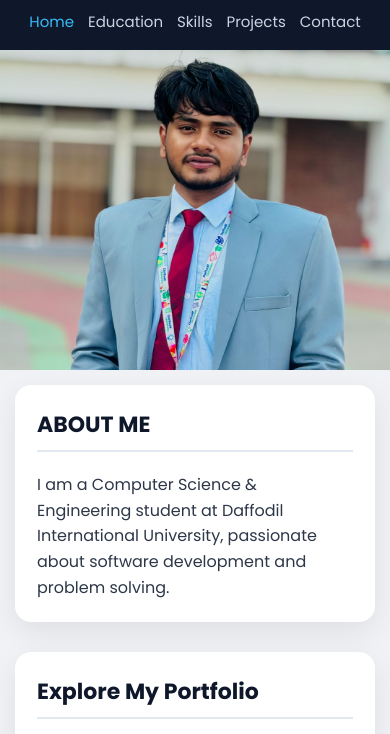
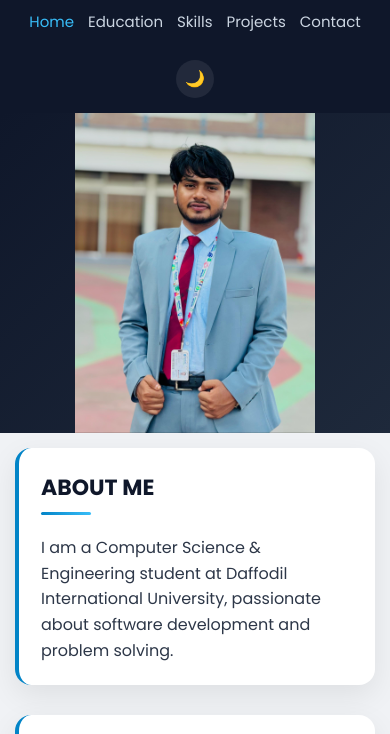
Before and after one commit to rayhan56CSE/Rayhan-hasan, a plain HTML site: page index.html in a window 390 px wide. Shown: the part 56-790 px from the top of the page. Drawn offline with Linux system fonts and the light colour scheme.

Commit message:
Add files via upload

```diff
--- a/index.html
+++ b/index.html
@@ -1,6 +1,11 @@
 <!DOCTYPE html>
 <html lang="en">
 <head>
+    <script>
+        if (localStorage.getItem('theme') === 'dark') {
+            document.documentElement.setAttribute('data-theme', 'dark');
+        }
+    </script>
     <meta charset="UTF-8">
     <meta name="viewport" content="width=device-width, initial-scale=1.0">
     <title>Rayhan Hasan | Portfolio</title>
@@ -17,6 +22,7 @@
 
     <nav class="navbar">
         <div class="logo"><a href="index.html">Rayhan Hasan</a></div>
+        <div class="navbar-right">
             <ul class="nav-links">
                 <li><a href="index.html" class="active">Home</a></li>
                 <li><a href="education.html">Education</a></li>
@@ -24,6 +30,8 @@
                 <li><a href="projects.html">Projects</a></li>
                 <li><a href="contact.html">Contact</a></li>
             </ul>
+            <button id="theme-toggle" class="theme-toggle" onclick="toggleTheme()" aria-label="Toggle dark mode">🌙</button>
+        </div>
     </nav>
 
     <div class="hero-banner">
@@ -74,5 +82,6 @@
         <p>Rayhan Hasan | Department of CSE</p>
     </footer>
 
+    <script src="theme.js"></script>
 </body>
 </html>
--- a/style.css
+++ b/style.css
@@ -7,10 +7,37 @@
     font-family: 'Poppins', sans-serif;
 }
 
+:root {
+    --bg: #f0f2f5;
+    --text: #2d3748;
+    --card-bg: #ffffff;
+    --border-muted: #e2e8f0;
+    --heading-color: #0f172a;
+    --nav-card-bg: #f8fafc;
+    --muted-text: #64748b;
+    --skill-bg: #e0f2fe;
+    --skill-text: #0369a1;
+    --project-bg: #f8fafc;
+}
+
+[data-theme="dark"] {
+    --bg: #0b1120;
+    --text: #cbd5e1;
+    --card-bg: #1e293b;
+    --border-muted: #334155;
+    --heading-color: #f1f5f9;
+    --nav-card-bg: #16213a;
+    --muted-text: #94a3b8;
+    --skill-bg: #0c4a6e;
+    --skill-text: #7dd3fc;
+    --project-bg: #16213a;
+}
+
 body {
-    background-color: #f0f2f5;
-    color: #2d3748;
+    background-color: var(--bg);
+    color: var(--text);
     line-height: 1.6;
+    transition: background-color 0.3s ease, color 0.3s ease;
 }
 
 .navbar {
@@ -31,6 +58,12 @@ body {
     text-decoration: none;
 }
 
+.navbar-right {
+    display: flex;
+    align-items: center;
+    gap: 25px;
+}
+
 .nav-links {
     list-style: none;
     display: flex;
@@ -49,22 +82,44 @@ body {
     color: #38bdf8;
 }
 
+.theme-toggle {
+    background: rgba(255, 255, 255, 0.08);
+    border: none;
+    color: #ffffff;
+    width: 38px;
+    height: 38px;
+    border-radius: 50%;
+    cursor: pointer;
+    font-size: 16px;
+    display: flex;
+    align-items: center;
+    justify-content: center;
+    transition: background 0.3s ease;
+}
+
+.theme-toggle:hover {
+    background: rgba(255, 255, 255, 0.18);
+}
+
 .hero-banner {
     width: 100%;
+    background: linear-gradient(135deg, #0f172a 0%, #1e293b 100%);
 }
 
 .hero-banner .hero-frame {
     width: 100%;
-    height: 550px;
+    height: 480px;
+    display: flex;
+    align-items: center;
+    justify-content: center;
     overflow: hidden;
-    display: block;
 }
 
 .hero-banner img {
-    width: 100%;
+    max-width: 100%;
     height: 100%;
-    object-fit: cover;
-    object-position: center 20%;
+    width: auto;
+    object-fit: contain;
     display: block;
 }
 
@@ -77,19 +132,37 @@ body {
 }
 
 .card {
-    background: #ffffff;
+    background: var(--card-bg);
     padding: 35px;
     margin-bottom: 30px;
     border-radius: 16px;
+    border-left: 4px solid #0284c7;
     box-shadow: 0 10px 30px rgba(0, 0, 0, 0.08);
+    transition: box-shadow 0.3s ease, transform 0.3s ease, background-color 0.3s ease;
+}
+
+.card:hover {
+    box-shadow: 0 14px 40px rgba(2, 132, 199, 0.15);
+    transform: translateY(-3px);
 }
 
 .card h2 {
-    color: #0f172a;
+    color: var(--heading-color);
     font-size: 22px;
     margin-bottom: 20px;
-    border-bottom: 2px solid #e2e8f0;
-    padding-bottom: 8px;
+    padding-bottom: 10px;
+    position: relative;
+}
+
+.card h2::after {
+    content: "";
+    position: absolute;
+    left: 0;
+    bottom: 0;
+    width: 50px;
+    height: 3px;
+    background: linear-gradient(90deg, #0284c7, #38bdf8);
+    border-radius: 3px;
 }
 
 .section-img {
@@ -102,7 +175,7 @@ body {
 .divider {
     margin: 20px 0;
     border: 0;
-    border-top: 1px solid #e2e8f0;
+    border-top: 1px solid var(--border-muted);
 }
 
 .quick-links-grid {
@@ -112,13 +185,13 @@ body {
 }
 
 .nav-card {
-    background: #f8fafc;
-    border: 1px solid #e2e8f0;
+    background: var(--nav-card-bg);
+    border: 1px solid var(--border-muted);
     border-radius: 12px;
     padding: 20px;
     text-align: center;
     text-decoration: none;
-    color: #334155;
+    color: var(--text);
     transition: all 0.3s ease;
 }
 
@@ -131,11 +204,12 @@ body {
 .nav-card h3 {
     font-size: 16px;
     margin-bottom: 5px;
+    color: var(--heading-color);
 }
 
 .nav-card p {
     font-size: 12px;
-    color: #64748b;
+    color: var(--muted-text);
 }
 
 .nav-card:hover {
@@ -151,8 +225,8 @@ body {
 }
 
 .skill-tag {
-    background: #e0f2fe;
-    color: #0369a1;
+    background: var(--skill-bg);
+    color: var(--skill-text);
     padding: 8px 18px;
     border-radius: 25px;
     font-size: 14px;
@@ -175,15 +249,15 @@ body {
 }
 
 .project-box {
-    background: #f8fafc;
-    border: 1px solid #e2e8f0;
+    background: var(--project-bg);
+    border: 1px solid var(--border-muted);
     border-radius: 12px;
     padding: 20px;
     margin-bottom: 20px;
 }
 
 .edu-item h3 {
-    color: #0f172a;
+    color: var(--heading-color);
     font-size: 18px;
     margin-bottom: 6px;
 }
@@ -224,6 +298,7 @@ footer {
 
 @media (max-width: 768px) {
     .navbar { padding: 15px 20px; flex-direction: column; gap: 12px; }
+    .navbar-right { flex-wrap: wrap; justify-content: center; }
     .nav-links { gap: 14px; flex-wrap: wrap; justify-content: center; }
     .hero-banner .hero-frame { height: 320px; }
     .container { margin-top: 15px; padding: 0 15px; }
--- /dev/null
+++ b/theme.js
@@ -0,0 +1,22 @@
+function toggleTheme() {
+    const html = document.documentElement;
+    const isDark = html.getAttribute('data-theme') === 'dark';
+
+    if (isDark) {
+        html.removeAttribute('data-theme');
+        localStorage.setItem('theme', 'light');
+    } else {
+        html.setAttribute('data-theme', 'dark');
+        localStorage.setItem('theme', 'dark');
+    }
+    updateToggleIcon();
+}
+
+function updateToggleIcon() {
+    const btn = document.getElementById('theme-toggle');
+    if (!btn) return;
+    const isDark = document.documentElement.getAttribute('data-theme') === 'dark';
+    btn.textContent = isDark ? '☀️' : '🌙';
+}
+
+document.addEventListener('DOMContentLoaded', updateToggleIcon);
```
Also changed, not shown: contact.html (+9 -0 lines), education.html (+9 -0 lines), projects.html (+9 -0 lines), skills.html (+9 -0 lines). Lines whose indentation alone changed are shown as unchanged.
